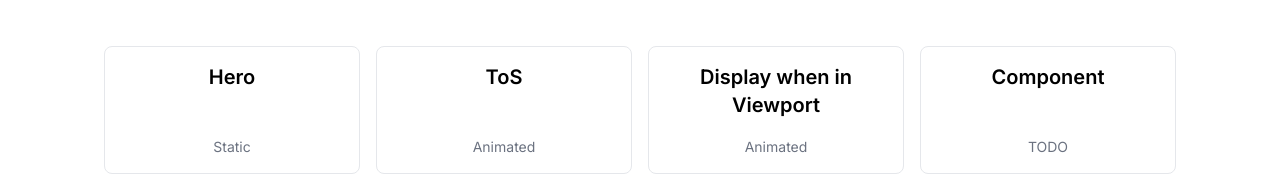
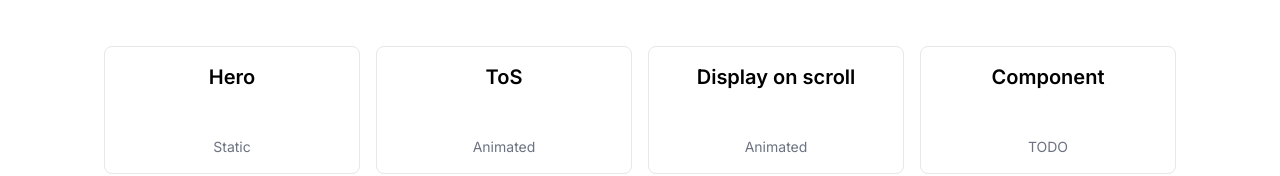
Before and after one commit to nazimboudeffa/coolui-nextjs-talwind, a Next.js app: page / in a window 1280 px wide. Shown: the part 196-372 px from the top of the page. Built offline with nearby package versions, Linux system fonts and the light colour scheme.

Commit message:
Display on scroll

```diff
--- a/src/app/page.tsx
+++ b/src/app/page.tsx
@@ -17,9 +17,9 @@ export default function Home() {
     },
     {
       key: "2",
-      title: "Display when in Viewport",
+      title: "Display on scroll",
       description: "Animated",
-      href: "/reveal"
+      href: "/display-on-scroll"
     },
     {
       key: "3",
```
Also changed, not shown: src/app/display-on-scroll/page.tsx (renamed from src/app/reveal/page.tsx).
